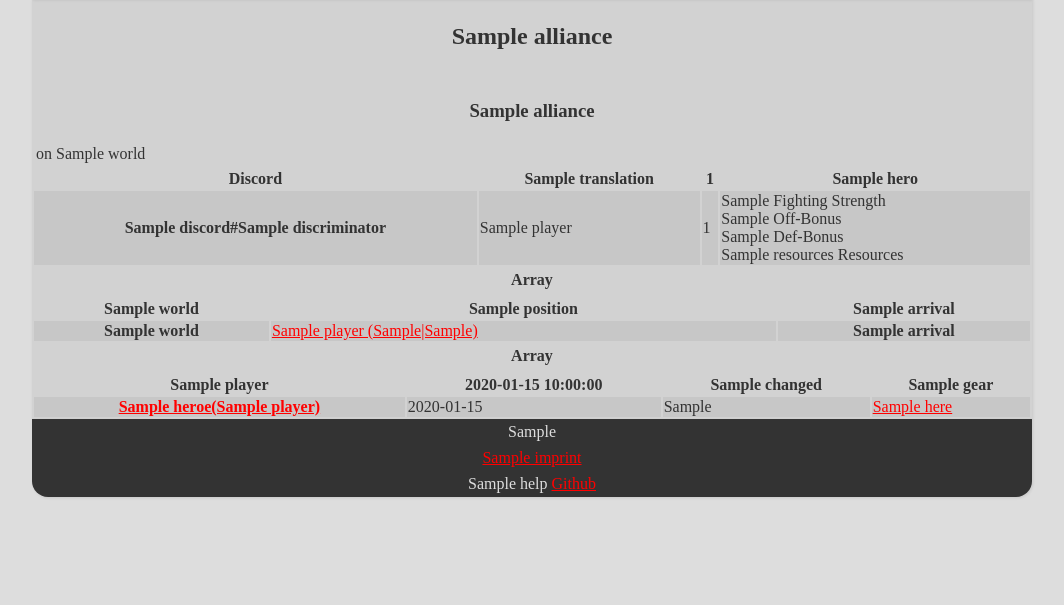
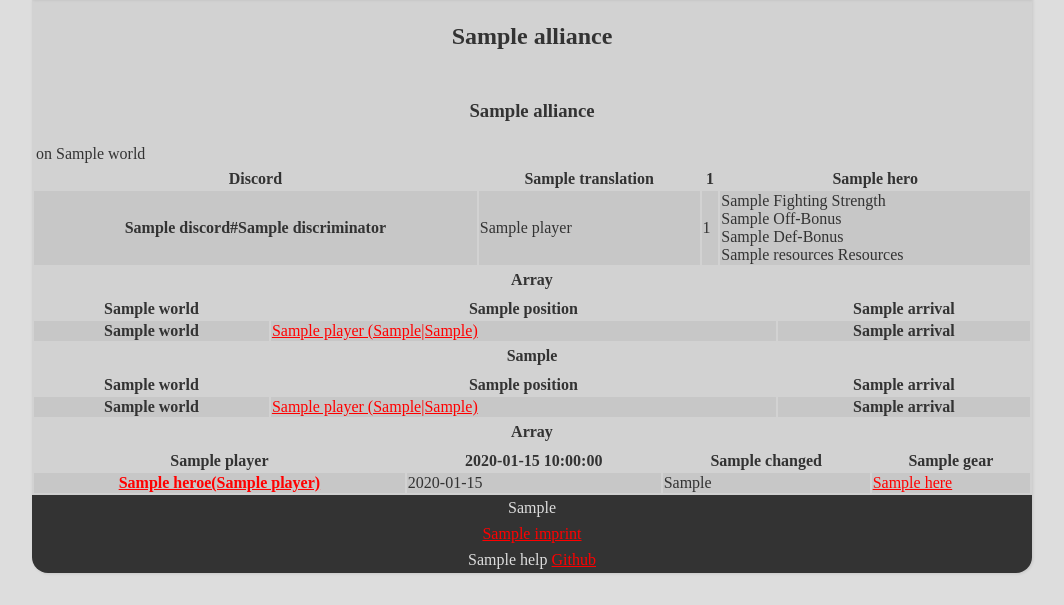
Before and after one commit to Idrinth/travian.idrinth.de, a PHP site: template templates/alliance.twig in a window 1280 px wide. Shown: the part 373-978 px from the top of the page, without its empty margins (108-1172 px from the left). Before the commit the page ends 871 px from the top, so only its background shows below. Run offline with PHP 8.4, Linux system fonts and the light colour scheme; the template is opened without the code that fills it: most values are stand-ins (such as "Sample title", 1, 10 or a date in 2020); data that the repository does not hold is empty; style sheets or scripts are compiled from the project's sources; some libraries are stand-ins or nearby versions.

Commit message:
add resource pushes to alliance overview

```diff
--- a/templates/alliance.twig
+++ b/templates/alliance.twig
@@ -103,6 +103,21 @@
     </tr>
 {% endfor %}
 </table>
+<h4>{{ translations.resource_push }}</h4>
+<table>
+    <tr>
+        <th>{{ translations.world }}</th>
+        <th>{{ translations.position }}</th>
+        <th>{{ translations.arrival }}</th>
+    </tr>
+{% for push in pushes %}
+    <tr>
+        <th>{{ push.world }}</th>
+        <td><a href="/resource-push/{{ push.id }}{% if mayInvite %}/{{ push.key }}{% endif %}">{{ push.player }} ({{ push.x }}|{{ push.x }})</a></td>
+        <th>{{ push.arrival }}</th>
+    </tr>
+{% endfor %}
+</table>
 <h4>{{ translations.heroes }}</h4>
 <table>
     <tr>
```
Also changed, not shown: src/Alliance.php (+7 -1 lines).
